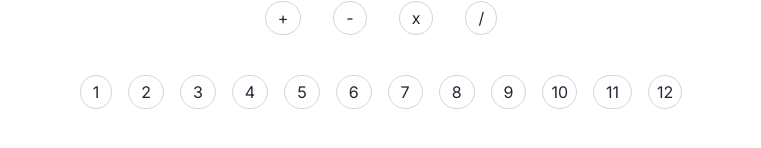
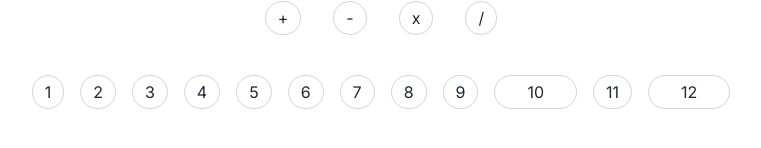
Before and after one commit to Lechlak/mathismath, a Next.js app: page / in a window 1280 px wide. Shown: the part 463-611 px from the top of the page, without its empty margins (259-1020 px from the left). Built offline with nearby package versions, Linux system fonts and the light colour scheme.

Commit message:
Update math-fun-game.jsx

```diff
--- a/src/components/math-fun-game.jsx
+++ b/src/components/math-fun-game.jsx
@@ -294,7 +294,7 @@ function MathFunGame() {
         )
       }
       className={`rounded-full border border-gray-300 py-1 ${
-        num + 1 === 10 || num + 1 === 12 ? "px-2" : "px-3"
+        num + 1 === 10 || num + 1 === 12 ? "px-8" : "px-3"
       } ${
         selectedFactFamily.includes(num + 1)
           ? "bg-[#e0f2ff] border-blue-500 border-2"
```
